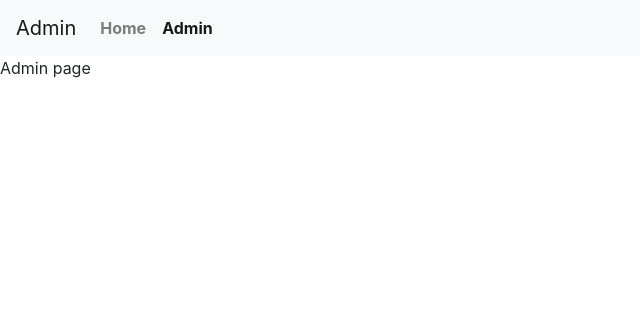
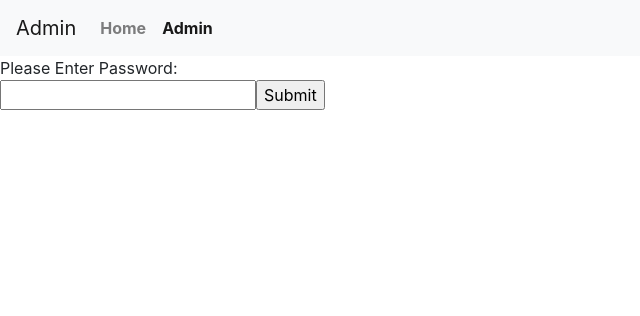
Before and after one commit to 1advent/golfer_scores, a PHP site: page /admin.php in a window 1280 px wide. Shown: the top 316 px of the page, without its empty margins (0-640 px from the left). Run offline with PHP 8.4, Linux system fonts and the light colour scheme; data that the repository does not hold is empty.

Commit message:
make a secret admin page. will store as a cookie

```diff
--- a/admin.php
+++ b/admin.php
@@ -1,5 +1,27 @@
 <?php
-$page_name="Admin";
-require('header.php'); ?>
-Admin page
-<?php require('footer.php'); ?>
+$page_name = "Admin";
+require('header.php');
+
+if (isset($_POST["password"])) {
+  //set cookie
+  setcookie("password", $_POST["password"]);
+} else if (isset($_COOKIE["password"])) {
+  //check cookie
+  $_POST["password"] = $_COOKIE["password"];
+}
+
+//check password = "secretPassWORD" from POST
+if (isset($_POST["password"]) && $_POST["password"] == "secretPassWORD") {
+  //show admin page
+  echo "Welcome Admin";
+} else {
+  //show password form
+  echo "Please Enter Password:";
+  echo "<form action='admin.php' method='post'>";
+  echo "<input type='password' name='password'>";
+  echo "<input type='submit'>";
+  echo "</form>";
+}
+
+require('footer.php');
+?>
```
Also changed, not shown: index.php (+16 -1 lines).
